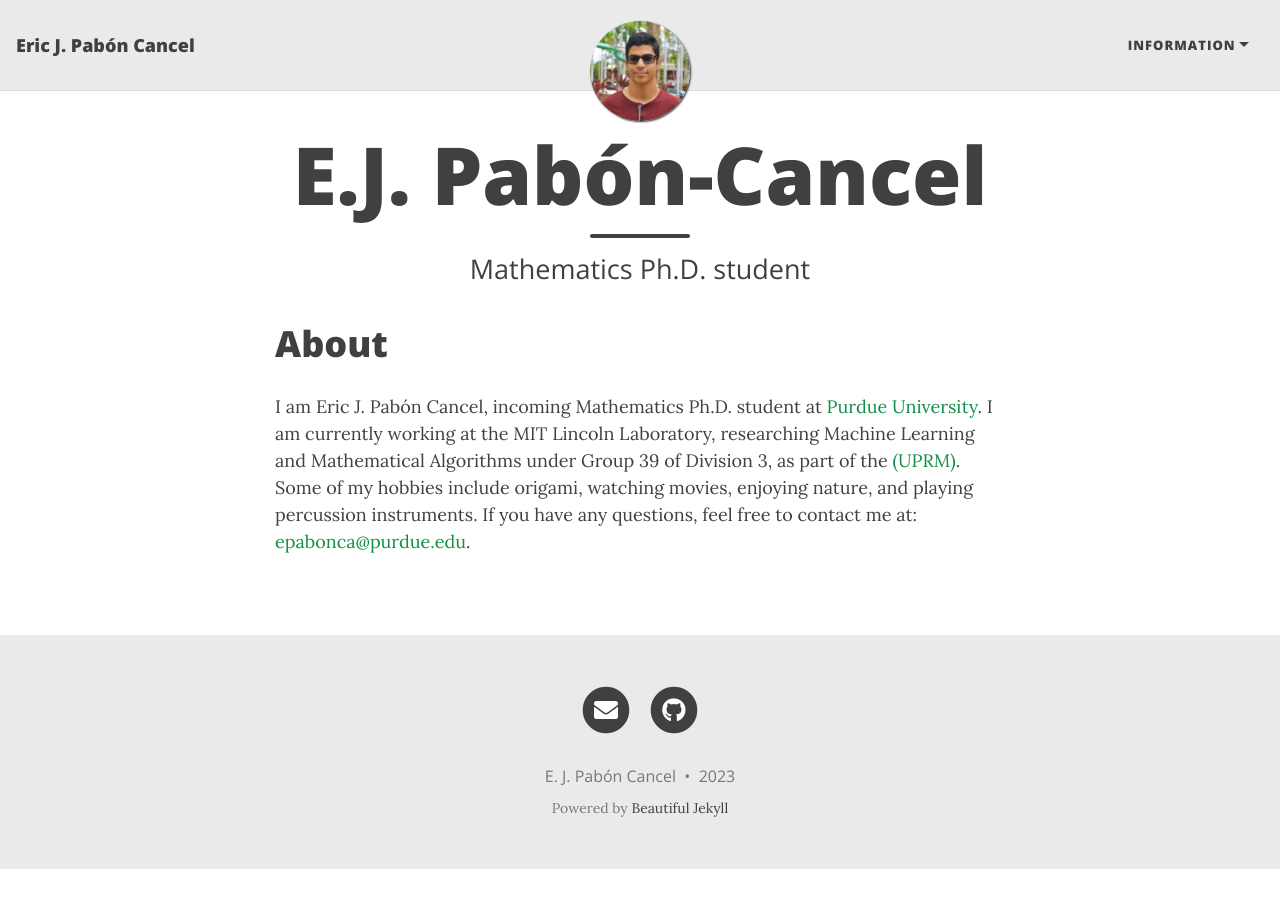
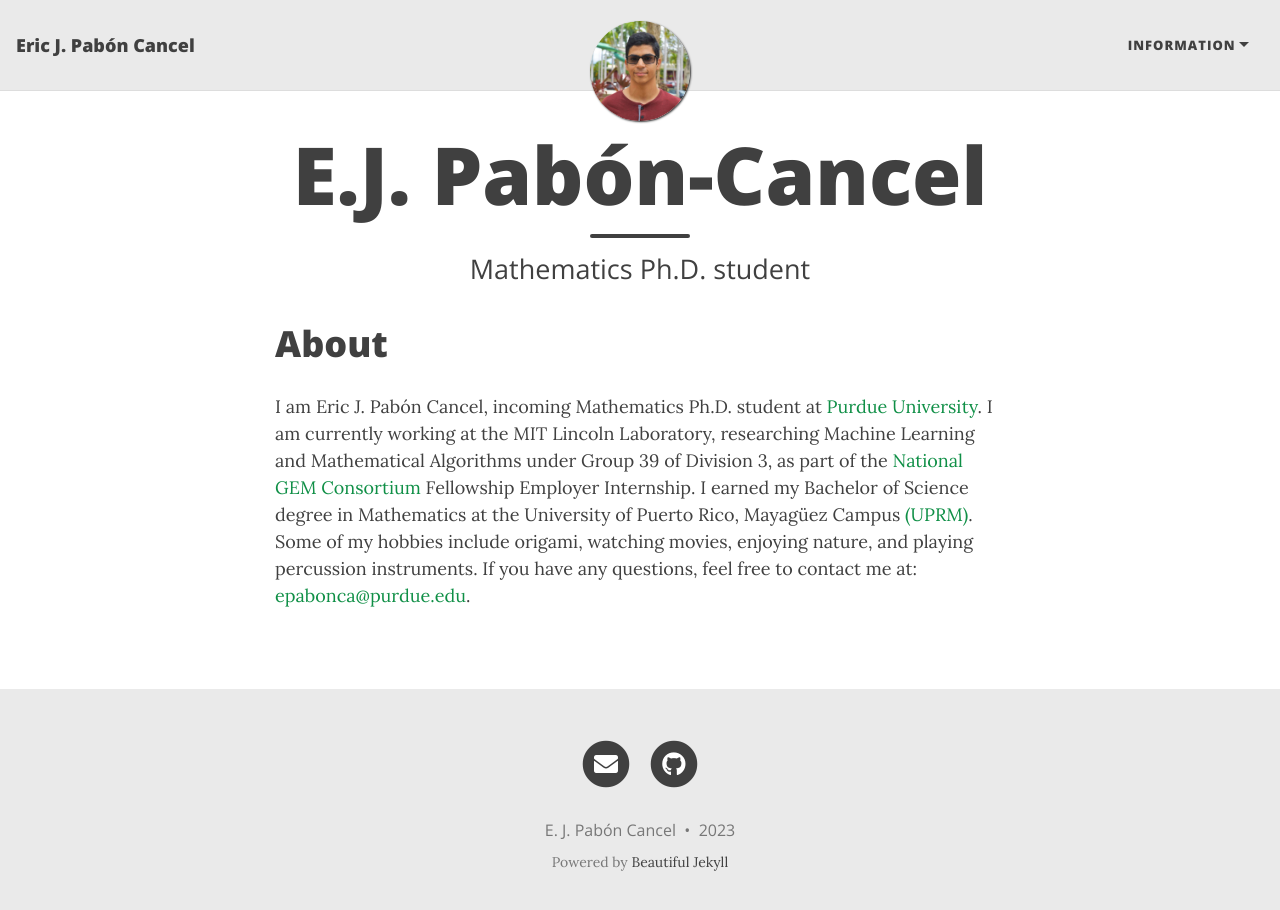
Before and after one commit to ejpaboncancel/ejpaboncancel-old.github.io, a Jekyll site: the page built from index.html, in a window 1280 px wide and 923 px high. Shown: the top 910 px of the window. Built offline with Jekyll 4.4.1, drawn with Linux system fonts in a browser that asks for light colours; nearby versions of some CDN libraries; the list of posts is cut into pages by our own code; some of the changed lines change nothing that is shown.

Commit message:
Update index.html

```diff
--- a/index.html
+++ b/index.html
@@ -6,7 +6,7 @@ subtitle: Mathematics Ph.D. student
 
 <h1>About</h1>
 <div style="text-align: left"><p > I am Eric J. Pabón Cancel, incoming Mathematics Ph.D. student at <a href="https://www.purdue.edu">Purdue University</a>. I am currently working
-  at the MIT Lincoln Laboratory, researching Machine Learning and Mathematical Algorithms under Group 39 of Division 3, as part of the <a href="https://www.gemfellowship.org>National GEM Consortium</a>
+  at the MIT Lincoln Laboratory, researching Machine Learning and Mathematical Algorithms under Group 39 of Division 3, as part of the <a href="https://www.gemfellowship.org">National GEM Consortium</a>
   Fellowship Employer Internship. I earned my Bachelor of Science degree in Mathematics at the University of Puerto Rico, Mayagüez Campus <a href="https://www.uprm.edu/portada/">(UPRM)</a>.
   Some of my hobbies include origami, watching movies, enjoying nature, and playing percussion instruments. If you have any questions, feel free to contact me at:
   <a href="epabonca@purdue.edu">epabonca@purdue.edu</a>. </p></div>
```
